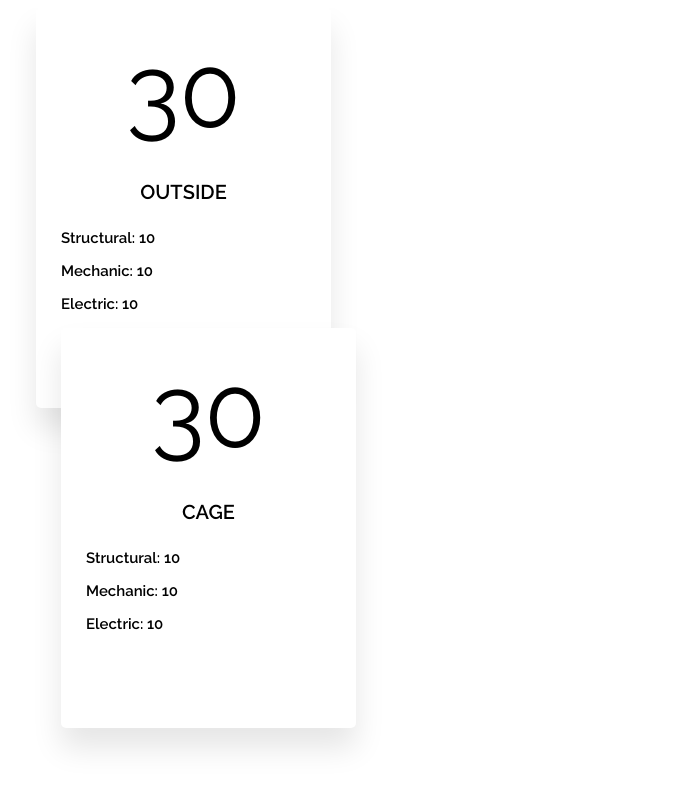
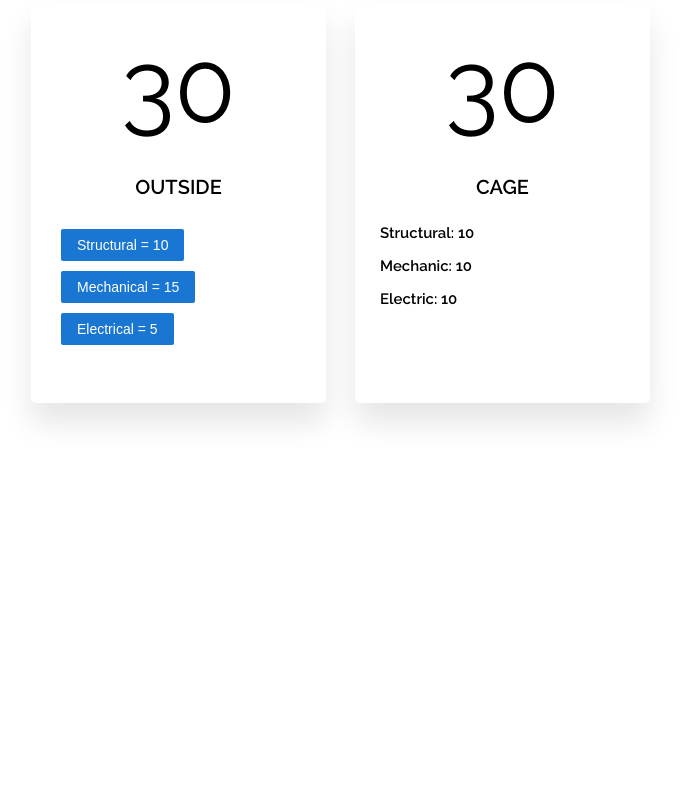
Before and after one commit to fernandobalbendea/angular-7et18f, an Angular app: page / in a window 1280 px wide. Shown: the top 786 px of the page, without its empty margins (122-802 px from the left). Built offline with nearby package versions, Linux system fonts and the light colour scheme.

Commit message:
4 files modified

```diff
--- a/src/app/Style/app.component.css
+++ b/src/app/Style/app.component.css
@@ -39,6 +39,19 @@ p {
     margin-inline-end: 0px;
 }
 
+
+.button, button {
+  display: inline-flex;
+  align-items: center;
+  padding: 8px 16px;
+  border-radius: 2px;
+  font-size: 14px;
+  margin : 5px;
+  cursor: pointer;
+  background-color: #1976d2;
+  color: white;
+  border: none;
+}
 
 .overlay {
 	width: 100%;
--- a/src/app/app.component.html
+++ b/src/app/app.component.html
@@ -1,18 +1,26 @@
+<body>
   <div class="overlay" id="drawerIndicatorOverlay"></div>
   <div class = "central_container">
     <div class = "reports_central_container">
       <br class="clear">
       <br class="clear">
+      <table>
+        <tr>
+          <td>
             <div class = "reports_small_card">
               <div class = "centre_inline center_new">
                 <div class="huge_font_center_inline" id="alert_total_count">30</div>
                 <div class="medium_bold_font_center_inline">OUTSIDE</div>
                 <div class="subtipos_alertas" id="subtipos_alertas">
-        <p class="subestado_stat">Structural: 10</p>
-        <p class="subestado_stat">Mechanic: 10</p>
-        <p class="subestado_stat">Electric: 10</p>
+                  <button class = "subestado_stat" (click) = "display()">Structural = 10</button>
+                  <button class = "subestado_stat" (click) = "display()">Mechanical = 15</button>
+                  <button class = "subestado_stat" (click) = "display()">Electrical = 5</button>
+
                 </div>
               </div>
+            </div>
+          </td>
+          <td>
             <div class = "reports_small_card">
               <div class = "centre_inline center_new">
                 <div class="huge_font_center_inline" id="alert_total_count">30</div>
@@ -24,4 +32,11 @@
                 </div>
               </div>
             </div>
+          </td>
+        </tr>
+      </table>
+
+
     </div>
+  </div>
+</body>
--- a/src/app/app.component.ts
+++ b/src/app/app.component.ts
@@ -7,4 +7,8 @@ import { Component } from '@angular/core';
 })
 export class AppComponent  {
   name = 'Angular';
+
+  display(){
+
+  }
 }
--- a/src/styles.css
+++ b/src/styles.css
@@ -1 +1,150 @@
-/* Add application styles & imports to this file! */
+/* Add application styles & imports to this file! */@font-face {
+    font-family: 'Raleway_regular';
+    src: url('fonts/raleway_regular.otf');
+}
+
+@font-face {
+    font-family: 'Raleway_bold';
+    src: url('fonts/raleway_bold.otf');
+}
+
+@font-face {
+    font-family: 'Raleway_extrabold';
+    src: url('fonts/raleway_extraboldr.otf');
+}
+
+@font-face {
+    font-family: 'Raleway_light';
+    src: url('fonts/raleway_light.otf');
+}
+
+@font-face {
+    font-family: 'Raleway_semibold';
+    src: url('fonts/raleway_semibold.otf');
+}
+
+body {
+	font-family: "Raleway_regular", sans-serif;
+	width: 100%;
+	height: 100%;
+	position: absolute;
+	margin: 0;
+}
+
+p {
+    display: block;
+    margin-block-start: 1em;
+    margin-block-end: 1em;
+    margin-inline-start: 0px;
+    margin-inline-end: 0px;
+}
+
+
+.overlay {
+	width: 100%;
+	height: 100%;
+	position: absolute;
+	top: 0;
+	left: 0;
+	z-index: 1;
+	transition: background-color .5s;
+}
+
+
+.central_container {
+	margin-left: 100px;
+	height: 100%;
+	min-width: 800px;
+	z-index: 2;
+}
+
+
+.reports_central_container {
+	padding-left: 50px;
+	padding-right: 50px;
+	height: 100%;
+	float: top;
+	position: relative;
+	z-index: 2;
+	overflow: scroll;
+	display: block;
+}
+
+.center_inline {
+	position: relative;
+	display: inline-block;
+	margin: auto;
+	top: 50%;
+	left: 50%;
+	transform: translate(-50%, -50%);
+}
+
+.huge_font_center_inline {
+	width: 100%;
+	text-align: center;
+	margin-bottom: 30px;
+	font-family: "Raleway_regular", sans-serif;
+	font-size: 100px;
+	color: #000;
+}
+
+.medium_bold_font_center_inline {
+	width: 100%;
+	text-align: center;
+	font-family: "Raleway_semibold", sans-serif;
+	font-size: 20px;
+	color: #000;
+}
+
+.subtipos_alertas{
+	margin-top: 25px;
+}
+.subtipos_alertas .subtipo{
+	width: 250px;
+
+    margin-top: 7px;
+}
+.subtipos_alertas .subtipo .name{
+	width:100px;
+	float:left;
+}
+
+.subtipos_alertas .subtipo .grafico-contenedor{
+	width: 110px;
+	height: 18px;
+	float:left;
+	min-width: 100px;
+}
+
+.subtipos_alertas .subtipo .grafico-contenedor .grafico{
+display:block;
+}
+.subtipos_alertas .subtipo .total{
+	width:50px;
+	text-align:right;
+}
+
+.reports_small_card {
+	font-family: "Raleway_semibold", sans-serif;
+	font-size: 15px;
+	color: #000;
+	display: inline-block;
+	padding:25px;
+	margin-right: 25px;
+	margin-bottom: 30px;
+	width: 245px;
+	height: 270px;
+	border-radius: 5px;
+	background-color: #ffffff;
+	box-shadow: 0 20px 30px 0 rgba(0, 0, 0, 0.1);
+}
+
+.reports_small_card{
+	min-height: 350px;
+	float: left;
+}
+
+.clear {
+    clear:both;
+    line-height:0;
+}
```
Lines whose indentation alone changed are shown as unchanged.
